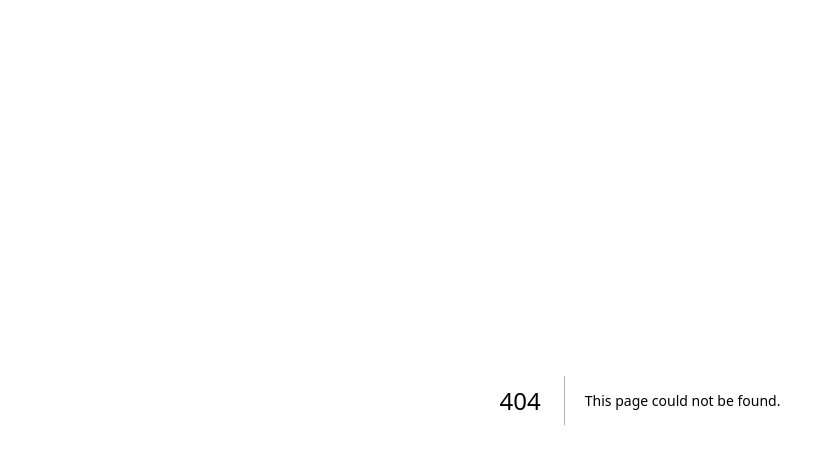
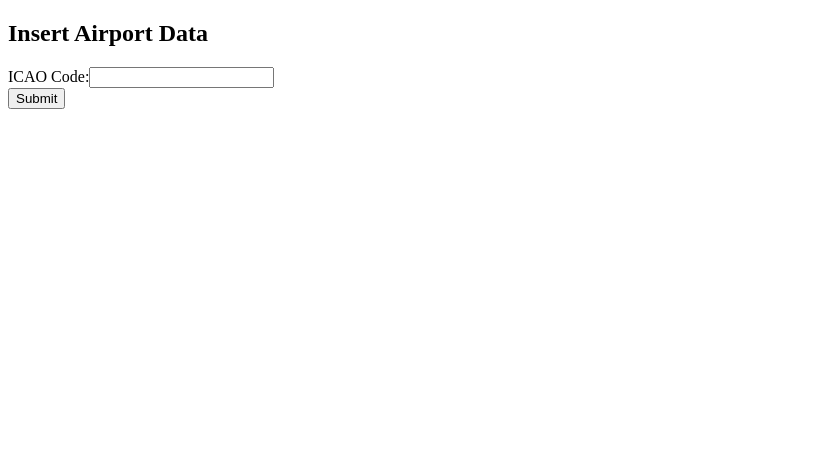
Before and after one commit to LucasFerguson/ChiSky-Flight-Tracker-Frontend, a Next.js app: page /AirportForm in a window 1280 px wide. Before the commit this address had no page. Shown: the top 464 px of the page, without its empty margins (0-835 px from the left). Built offline with nearby package versions, Linux system fonts and the light colour scheme.

Commit message:
Created AirportForm.jsx

```diff
--- a/package.json
+++ b/package.json
@@ -6,6 +6,7 @@
     "start": "next start"
   },
   "dependencies": {
+    "axios": "^1.6.8",
     "next": "latest",
     "react": "18.2.0",
     "react-dom": "18.2.0"
--- /dev/null
+++ b/pages/AirportForm.jsx
@@ -0,0 +1,63 @@
+import React, { useState } from 'react';
+
+function AirportForm() {
+	const [formData, setFormData] = useState({
+		icao_code: "",
+		type: "",
+		name: "",
+		elevation_ft: "",
+		continent: "",
+		iso_country: "",
+		iso_region: "",
+		municipality: "",
+		gps_code: "",
+		iata_code: "",
+		local_code: "",
+		coordinates: ""
+	});
+
+	const handleChange = (e) => {
+		setFormData({ ...formData, [e.target.name]: e.target.value });
+	};
+
+	const handleSubmit = async (e) => {
+		e.preventDefault();
+		console.log("handleSubmit, e =", e);
+		console.log("handleSubmit, formData =", formData);
+
+		try {
+			console.log("fetch http://localhost:3011/insert/airport");
+			const response = await fetch('http://localhost:3011/insert/airport', {
+				method: 'POST',
+				headers: {
+					'Content-Type': 'application/json',
+				},
+				body: JSON.stringify(formData),
+			});
+			console.log("response: ", response);
+
+			const data = await response.json();
+
+			console.log('Data inserted successfully:', data);
+		} catch (error) {
+			console.error('Error inserting data:', error);
+		}
+	};
+
+	return (
+		<div>
+			<h2>Insert Airport Data</h2>
+			<form onSubmit={handleSubmit}>
+				<label>
+					ICAO Code:
+					<input type="text" name="icao_code" value={formData.code_icao} onChange={handleChange} />
+				</label>
+				<br />
+				{/* Add more input fields for other data */}
+				<button type="submit">Submit</button>
+			</form>
+		</div>
+	);
+}
+
+export default AirportForm;
--- a/pages/QueryDisplay.jsx
+++ b/pages/QueryDisplay.jsx
@@ -60,14 +60,14 @@ import styles from '../styles/Home.module.css';
 
 
 export default function QueryDisplay() {
-	const [json_from_databace, setJSON] = useState([]);
+	const [json_from_database, setJSON] = useState([]);
 	const [loading, setLoading] = useState(true);
 	const [error, setError] = useState(null);
 
 	useEffect(() => {
 		const fetchData = async () => {
 			try {
-				const response = await fetch('http://localhost:3000/select/aircraft_types');
+				const response = await fetch('http://localhost:3011/select/flights');
 				if (!response.ok) {
 					throw new Error('Failed to fetch data');
 				}
@@ -107,7 +107,7 @@ export default function QueryDisplay() {
 
 			<h2>Flight List</h2>
 
-			<DisplayTableFromJSON json_data={json_from_databace} />
+			<DisplayTableFromJSON json_data={json_from_database} />
 		</div>
 	);
 };
```
Also changed, not shown: 2 other files (tests, documents, lock files or other folders).
